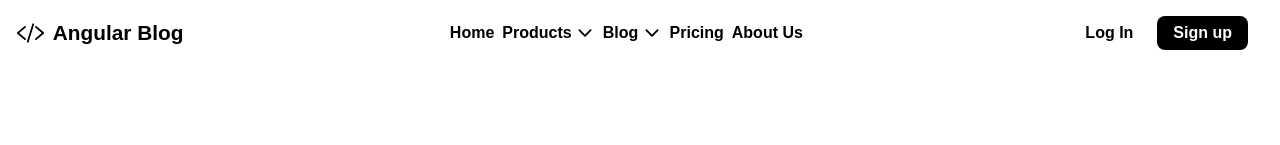
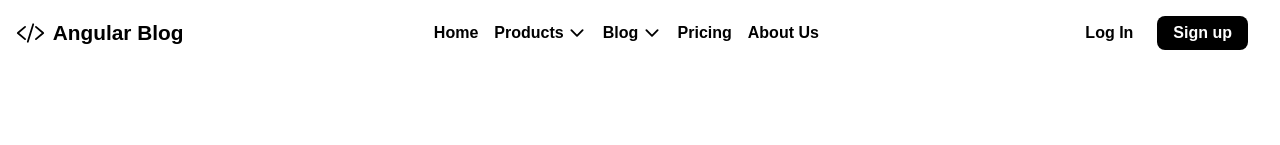
Before and after one commit to ygg-m/angular-blog, an Angular app: page / in a window 1280 px wide. Shown: the top 145 px of the page. Built offline with nearby package versions, Linux system fonts and the light colour scheme.

Commit message:
style: gap

```diff
--- a/src/app/Components/navbar/navbar.component.sass
+++ b/src/app/Components/navbar/navbar.component.sass
@@ -23,7 +23,7 @@ nav
 
   .options
     display: flex
-    gap: .5rem
+    gap: 1rem
     list-style: none
 
     .option
```
